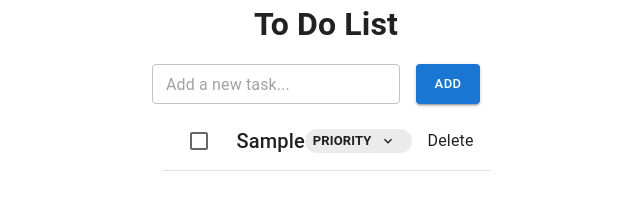
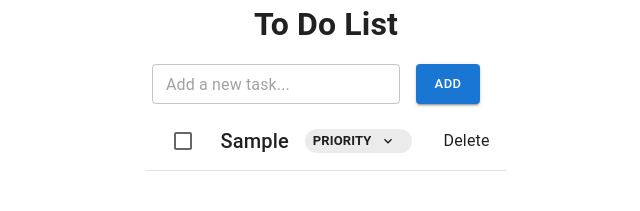
Before and after one commit to smc8501/ToDoList, a React (Vite) app in the folder todolist/: page / in a window 1280 px wide. Both pictures are taken after typing "Sample" into the empty fields and a click on the button "ADD". Shown: the top 211 px of the page, without its empty margins (314-954 px from the left). Built offline with nearby package versions, Linux system fonts and the light colour scheme.

Commit message:
Improve Priority chip

```diff
--- a/todolist/src/components/ToDoItem.jsx
+++ b/todolist/src/components/ToDoItem.jsx
@@ -53,7 +53,8 @@ const ToDoItem = ({todo}) => {
                         <Typography variant="h6" sx={{ flexGrow: 1}}>{todo.text}</Typography>
 
                     </Box>
-                    <Chip
+                    <ListItemButton>
+                        <Chip
                         label={currentPriority.toUpperCase()}
                         color={priorityColours[currentPriority] || 'default'}
                         size="small"
@@ -101,6 +102,8 @@ const ToDoItem = ({todo}) => {
                             ))}
 
                         </Menu>
+                    </ListItemButton>
+
 
                     <ListItemButton type="text" onClick={() => handleDeleteTodo(todo.id)}>
                         Delete
```
